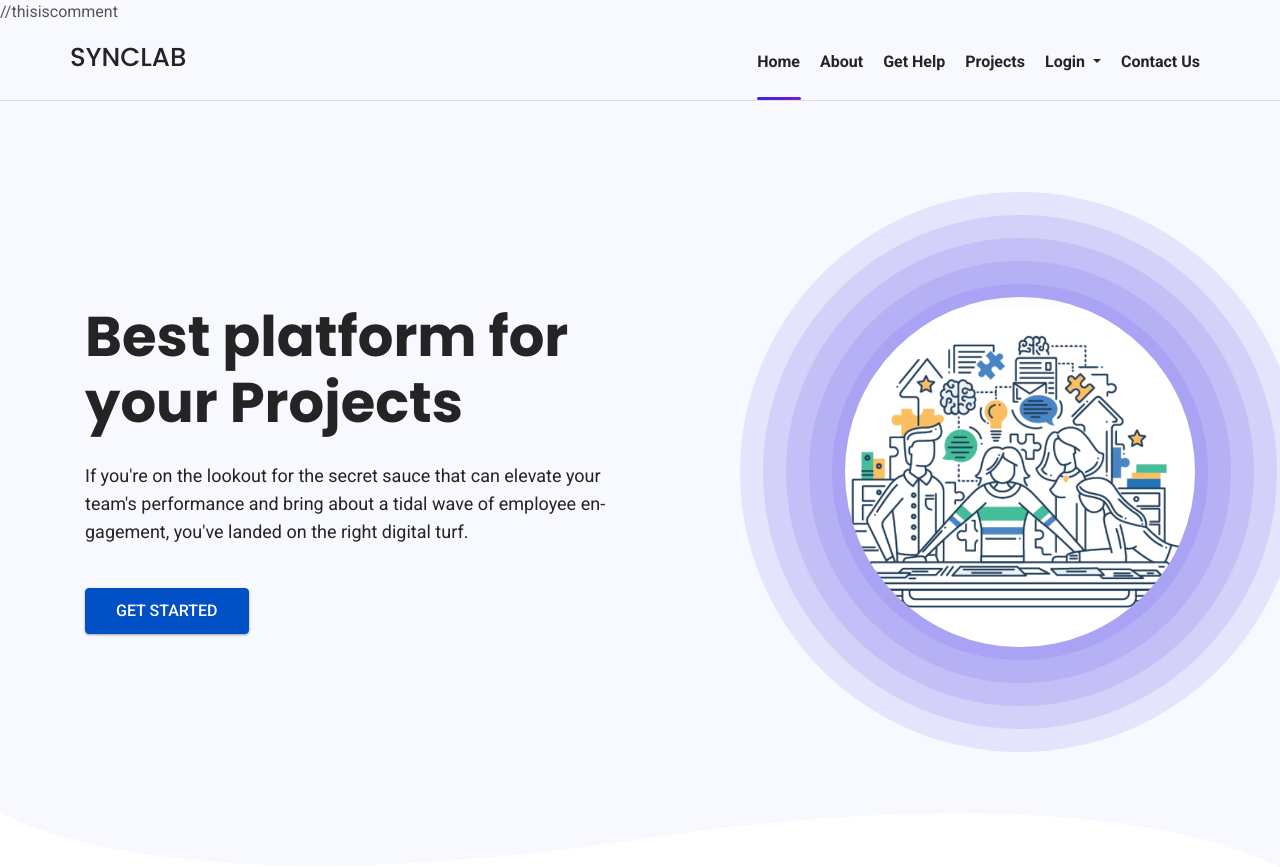
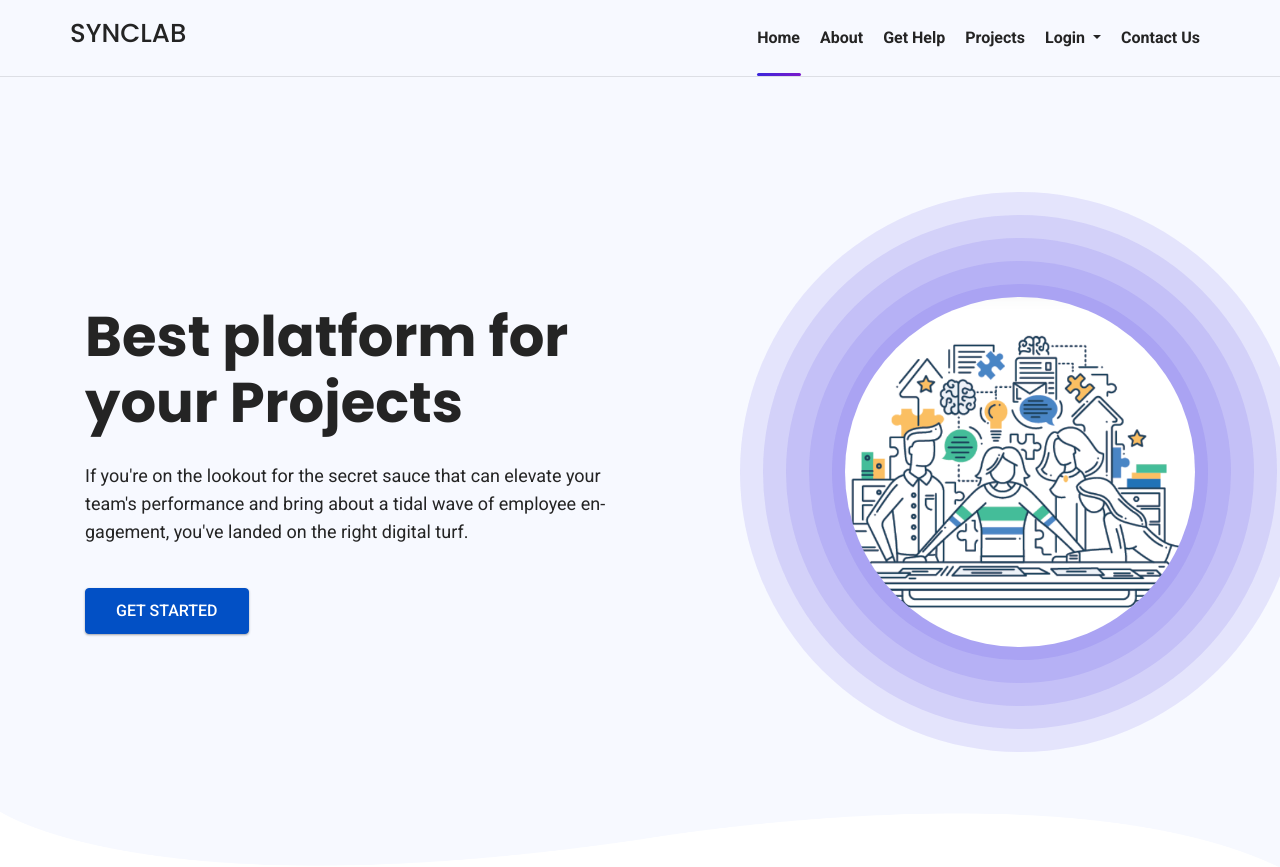
Before and after one commit to ShreyaJogi75/synclab, a Django app: page /index9 in a window 1280 px wide. Run offline with Django 5.2, Linux system fonts and the light colour scheme; some libraries are stand-ins or nearby versions.

Commit message:
Update index9.html
my coment at line no 36

```diff
--- a/template/index9.html
+++ b/template/index9.html
@@ -33,7 +33,7 @@
 </head>
 
 <body class="home9">
-
+<!-- My changes -->
   <!-- preloader area start -->
   <div class="preloader" id="preloader">
     <div class="preloader-inner">
@@ -51,7 +51,7 @@
   <!-- preloader area end -->
 
   <!-- Navebar Area start -->
-  <header class="navigation"> //thisiscomment
+  <header class="navigation">
     <div class="container">
       <div class="row">
         <div class="col-lg-12 p-0">
```
